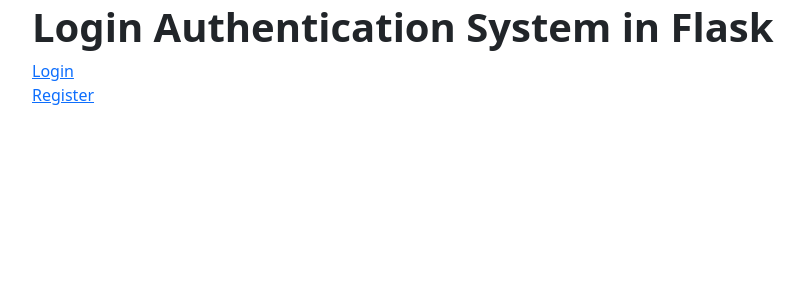
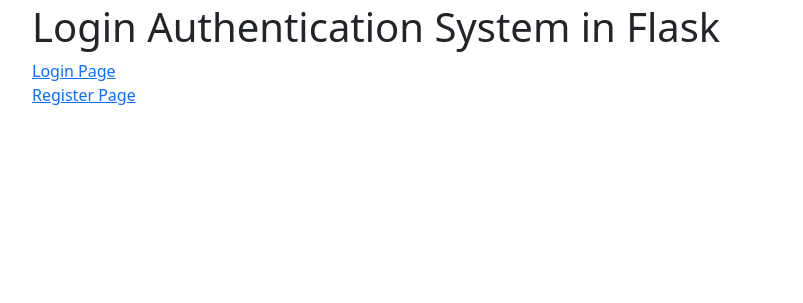
Before and after one commit to Bloxazoo/AdamovAAlab, a Flask app: page / in a window 1280 px wide. Shown: the part 13-316 px from the top of the page, without its empty margins (50-853 px from the left). Run offline with Flask 3, Linux system fonts and the light colour scheme.

Commit message:
Revert "Changed index.html"
This reverts commit ba34c82702b64202659267484e6cc2601be8b152.

```diff
--- a/templates/index.html
+++ b/templates/index.html
@@ -1,8 +1,7 @@
 {% extends "base.html" %}
 {% block title %}Home Page{% endblock %}
 {% block content %}
-    <!--Changed-->
-    <h1><b>Login Authentication System in Flask</b></h1>
-    <a href="{{ url_for('auth.login') }}">Login</a><br>
-    <a href="{{ url_for('auth.register') }}">Register</a><br>
+    <h1>Login Authentication System in Flask</h1>
+    <a href="{{ url_for('auth.login') }}">Login Page</a><br>
+    <a href="{{ url_for('auth.register') }}">Register Page</a><br>
 {% endblock %}
```
